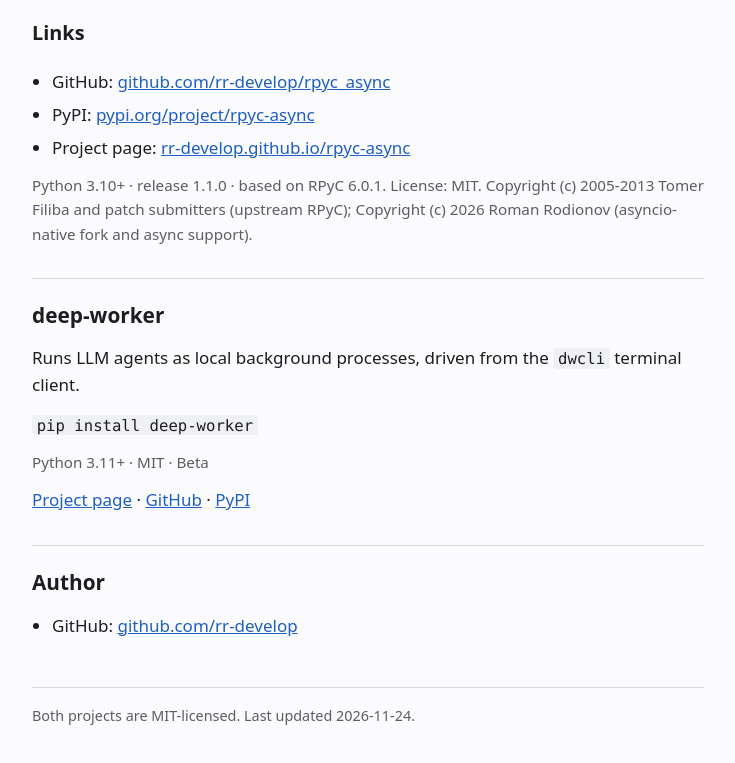
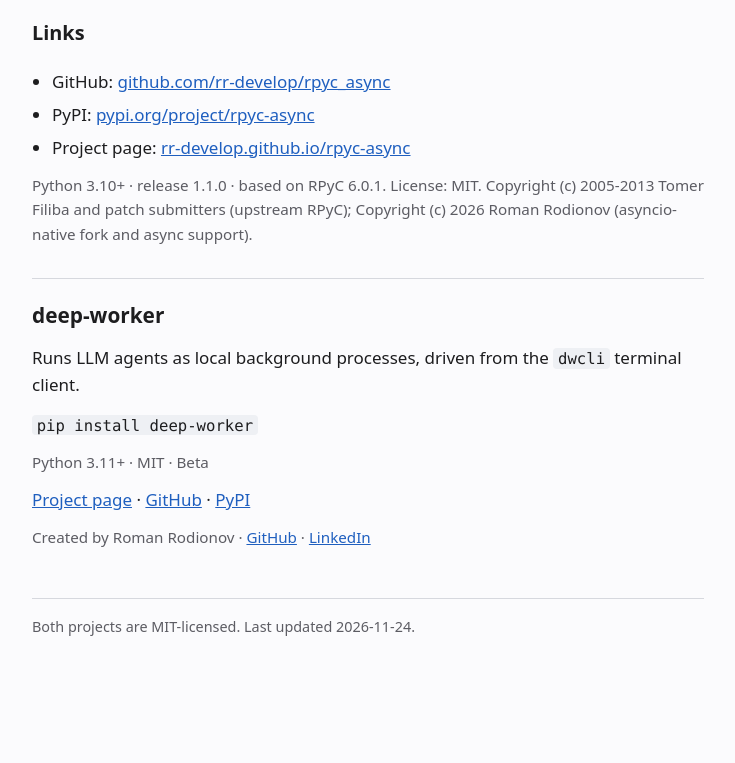
Before and after one commit to rr-develop/rr-develop.github.io, a plain HTML site: page index.html in a window 1280 px wide. Shown: the part 1619-2382 px from the top of the page, without its empty margins (272-1007 px from the left). After the commit the page ends 2305 px from the top, so only its background shows below. Drawn offline with Linux system fonts and the light colour scheme.

Commit message:
site: show LinkedIn credit link and add it to author sameAs
Co-Authored-By: Claude Haiku 5.5 <noreply@anthropic.com>

```diff
--- a/index.html
+++ b/index.html
@@ -22,7 +22,7 @@
     "@type": "Person",
     "name": "Roman Rodionov",
     "url": "https://rr-develop.github.io/",
-    "sameAs": ["https://github.com/rr-develop"]
+    "sameAs": ["https://github.com/rr-develop", "https://www.linkedin.com/in/roman-rodionov-b6198a3/"]
   }
   </script>
 </head>
@@ -92,13 +92,7 @@ asyncio.run(main())</code></pre>
       <a href="https://pypi.org/project/deep-worker/">PyPI</a>
     </p>
 
-    <h2>Author</h2>
-    <ul>
-      <li>GitHub: <a href="https://github.com/rr-develop">github.com/rr-develop</a></li>
-      <!-- LinkedIn: hidden until Roman provides the URL. When he does, add:
-           <li>LinkedIn: <a href="URL">linkedin.com/in/...</a></li>
-           and add the same URL to "sameAs" in the Person JSON-LD above. -->
-    </ul>
+    <p class="meta">Created by Roman Rodionov · <a href="https://github.com/rr-develop">GitHub</a> · <a href="https://www.linkedin.com/in/roman-rodionov-b6198a3/">LinkedIn</a></p>
 
     <footer>
       Both projects are MIT-licensed. Last updated 2026-11-24.
```
